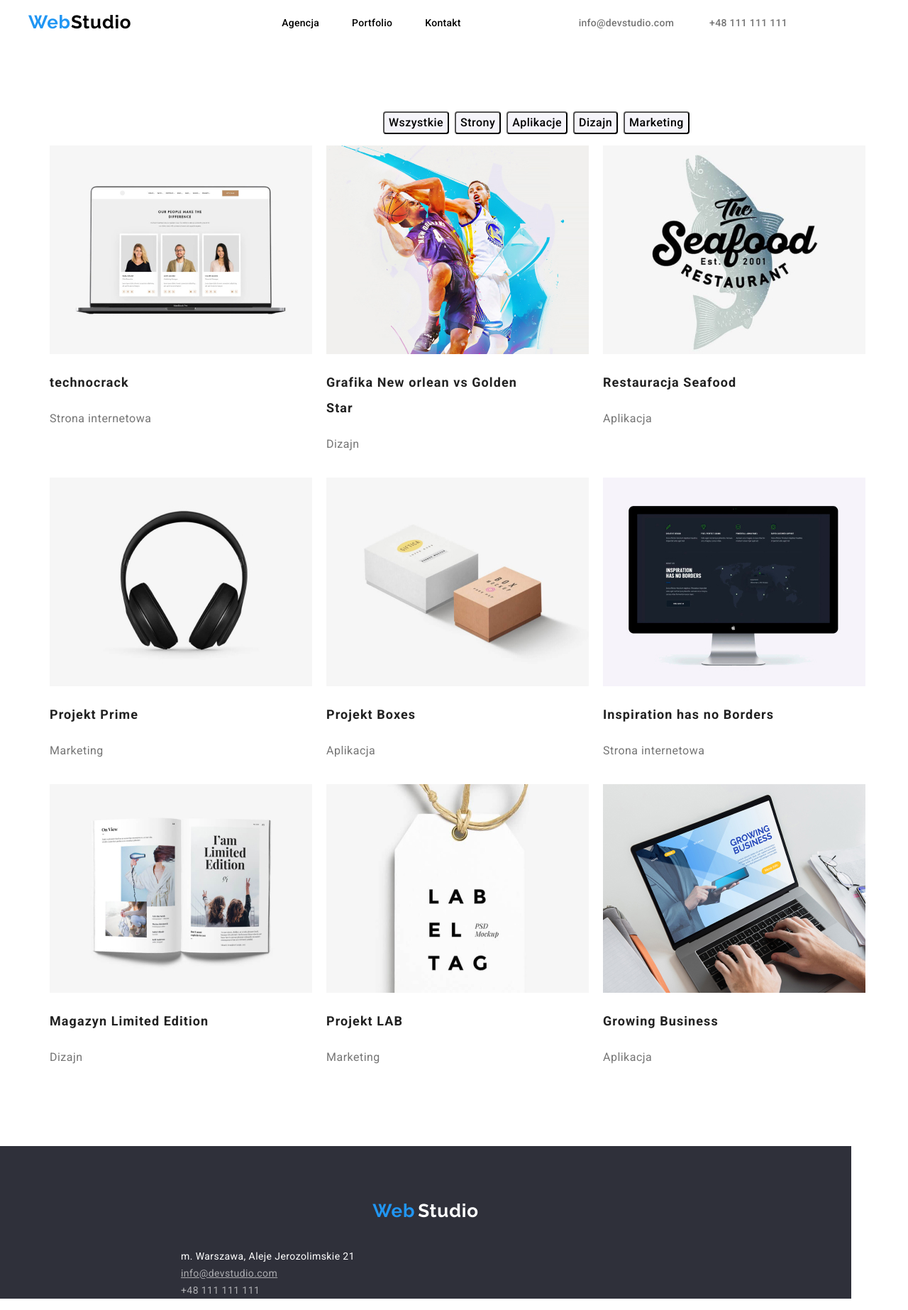
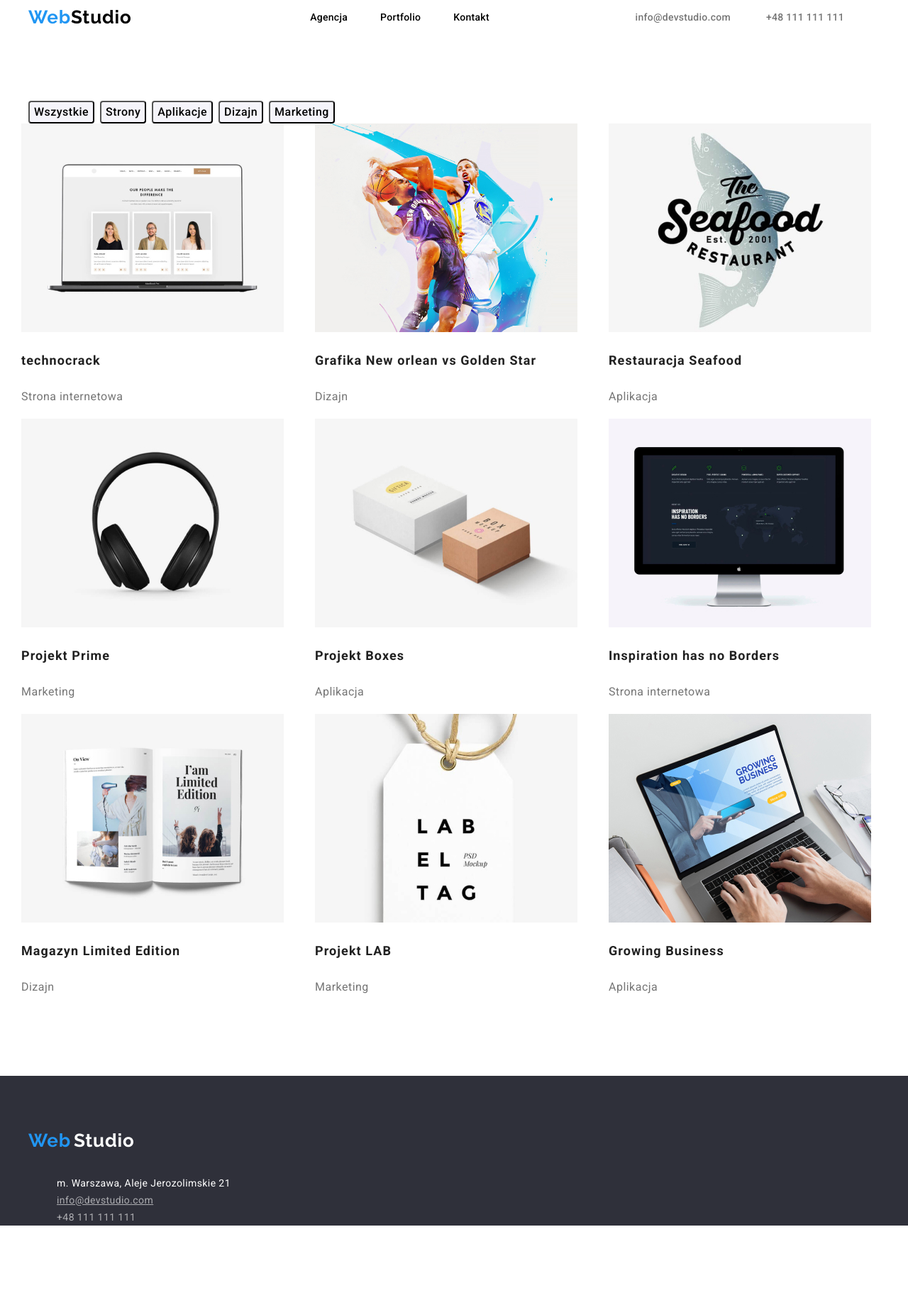
Before and after one commit to JacekWoloszczak/goit-markup-hw-03, a plain HTML site: page portfolio.html in a window 1280 px wide. Shown: the whole page at 71% size. After the commit the page ends 1743 px from the top, so only its background shows below. Drawn offline with Linux system fonts and the light colour scheme.

Commit message:
index.html
poprawki

```diff
--- a/css/styles.css
+++ b/css/styles.css
@@ -4,12 +4,10 @@ body {
   margin: 0;
   padding: 0;
 }
-
-.glowka {
+.order {
   display: flex;
   align-items: center;
-  justify-content: space-around;
-  flex-direction: row;
+  justify-content: space-between;
 }
 .logo {
   display: flex;
@@ -38,7 +36,6 @@ body {
 }
 .menu {
   display: flex;
-  justify-content: space-between;
 }
 
 .menu li {
@@ -62,7 +59,6 @@ body {
 
 .info {
   display: flex;
-  justify-content: space-between;
   font-style: normal;
   font-weight: 500;
   font-size: 14px;
@@ -84,7 +80,15 @@ body {
   color: #2196f3;
 }
 
-button {
+.przyciski {
+  display: flex;
+}
+
+.przyciski li {
+  list-style-type: none;
+}
+
+.style-clic {
   font-family: "Roboto";
   font-style: normal;
   font-weight: 500;
@@ -94,23 +98,27 @@ button {
   letter-spacing: 0.03em;
   background: #f5f4fa;
   border-radius: 4px;
+  margin-right: 8px;
 }
 
-.style-clic-primary:hover {
+button:hover {
   color: white;
   background-color: #2196f3;
   box-shadow: 0px 3px 1px rgba(0, 0, 0, 0.1), 0px 1px 2px rgba(0, 0, 0, 0.08),
     0px 2px 2px rgba(0, 0, 0, 0.12);
 }
-
+.style-clic-primary {
+  background: #2196f3;
+  box-shadow: 0px 4px 4px rgba(0, 0, 0, 0.15);
+  border-radius: 4px;
+}
 .stopa {
   background-color: #2f303a;
 }
+.dane-kontaktowe {
+  text-align: left;
+}
 
-.dane-kontaktowe {
-  margin-top: 20px;
-  margin-left: 215px;
-}
 .Footer-staff {
   text-align: left;
 }
@@ -193,6 +201,7 @@ button {
 }
 
 .primar-text {
+  text-align: center;
   font-style: normal;
   font-weight: 900;
   font-size: 44px;
@@ -240,8 +249,8 @@ button {
 .primary-images {
   display: flex;
   align-items: center;
-  justify-content: space-around;
-  margin-right: 30px;
+  justify-content: space-between;
+  gap: 30px;
 }
 .primary-images li {
   list-style-type: none;
@@ -297,13 +306,14 @@ button {
   font-weight: 700;
   font-size: 16px;
   line-height: 30px;
-  text-align: center;
+
   letter-spacing: 0.06em;
 
   color: #ffffff;
 }
 
 .hfont {
+  text-align: center;
   font-style: normal;
   font-weight: 700;
   font-size: 36px;
@@ -315,7 +325,8 @@ button {
 
 .container {
   width: 1200px;
-  text-align: center;
+
+  margin: 0 auto;
 }
 
 .wewnetrzna-sekcja {
@@ -323,19 +334,6 @@ button {
   padding-bottom: 94px;
 }
 
-.przyciski {
-  display: flex;
-  align-items: center;
-  justify-content: space-around;
-  margin-left: 532px;
-  margin-right: 518px;
-}
-
-.przyciski li {
-  display: flex;
-  margin-left: 8px;
-  list-style-type: none;
-}
 .obrazki {
   display: flex;
   flex-wrap: wrap;
@@ -347,3 +345,8 @@ button {
   margin-left: 30px;
   list-style-type: none;
 }
+
+.frame {
+  margin: 0 auto;
+  gap: 30px;
+}
--- a/portfolio.html
+++ b/portfolio.html
@@ -15,14 +15,14 @@
     />
   </head>
   <body>
-    <div class="container">
+
       <header class="glowka">
-        <p>
-          <a href="index.html" class="logo"
-            ><span class="simple-Web">Web</span>
-            <span class="simple-Studio">Studio</span></a
-          >
-        </p>
+        <div class="container">
+          <div class="order">
+           <a href="index.html" class="logo">
+            <span class="simple-Web">Web</span>
+            <span class="simple-Studio">Studio</span></a>
+
         <nav>
           <ul class="menu">
             <li><a href="index.html">Agencja</a></li>
@@ -36,10 +36,13 @@
             <li><a href="tel:+48111111111">+48 111 111 111</a></li>
           </ul>
         </div>
+        </div>
+      </div>
       </header>
       <main>
         <section class="wewnetrzna-sekcja">
-          <div class="jest-trudno">
+          <div class="container">
+            <div class="order">
             <nav class="przyciski">
               <li>
                 <button type="button" class="style-clic">Wszystkie</button>
@@ -54,10 +57,11 @@
                 <button type="button" class="style-clic">Marketing</button>
               </li>
             </nav>
-
+          </div>
+          </div>
             <div class="obrazki">
               <li>
-                <figure>
+                <figure class="frame">
                   <img
                     src="images/people-on-desktop.jpg"
                     alt="zdjęcia ludzi na monitorze"
@@ -71,7 +75,7 @@
                 </figure>
               </li>
               <li>
-                <figure>
+                <figure class="frame">
                   <img
                     src="images/two-mans-play-in-basketball.jpg"
                     alt="zawodnicy NBA"
@@ -87,7 +91,7 @@
                 </figure>
               </li>
               <li>
-                <figure>
+                <figure class="frame">
                   <img
                     src="images/restaurant-logo.jpg"
                     alt="logo restauracji Seafood"
@@ -101,7 +105,7 @@
                 </figure>
               </li>
               <li>
-                <figure>
+                <figure class="frame">
                   <img
                     src="images/headphones.jpg"
                     alt="słuchawki nauszne"
@@ -115,7 +119,7 @@
                 </figure>
               </li>
               <li>
-                <figure>
+                <figure class="frame">
                   <img
                     src="images/two-boxes.jpg"
                     alt="dwa pudełka leżące obok siebie"
@@ -129,7 +133,7 @@
                 </figure>
               </li>
               <li>
-                <figure>
+                <figure class="frame">
                   <img
                     src="images/monitor.jpg"
                     alt="monitor"
@@ -143,7 +147,7 @@
                 </figure>
               </li>
               <li>
-                <figure>
+                <figure class="frame">
                   <img
                     src="images/magazin-limited-edition.jpg"
                     alt="otwart magazyn na reklamie"
@@ -157,7 +161,7 @@
                 </figure>
               </li>
               <li>
-                <figure>
+                <figure class="frame">
                   <img
                     src="images/lab.jpg"
                     alt="mała tablica okulistyczna"
@@ -171,7 +175,7 @@
                 </figure>
               </li>
               <li>
-                <figure>
+                <figure class="frame">
                   <img
                     src="images/hands-on-board.jpg"
                     alt="ręce na klawiaturze"
@@ -188,16 +192,16 @@
           </div>
         </section>
       </main>
-      <footer>
-        <div class="stopa">
+      <footer class="stopa">
+        <div class="container">
           <div class="logo-stopka">
             <p>
               <a href="index.html" class="logo-dol"></a>
-                <span class="simple-Web">Web</span>
-                <span class="simple-Studio-white">Studio</span>
+              <span class="simple-Web-stopa">Web</span>
+              <span class="simple-Studio-white">Studio</span>
             </p>
           </div>
-
+          <div>
             <address class="dane-kontaktowe">
               <ul class="Footer-staff">
                 <li>m. Warszawa, Aleje Jerozolimskie 21</li>
@@ -210,6 +214,6 @@
           </div>
         </div>
       </footer>
-    </div>
+
   </body>
 </html>
```
Also changed, not shown: index.html (+20 -9 lines).
